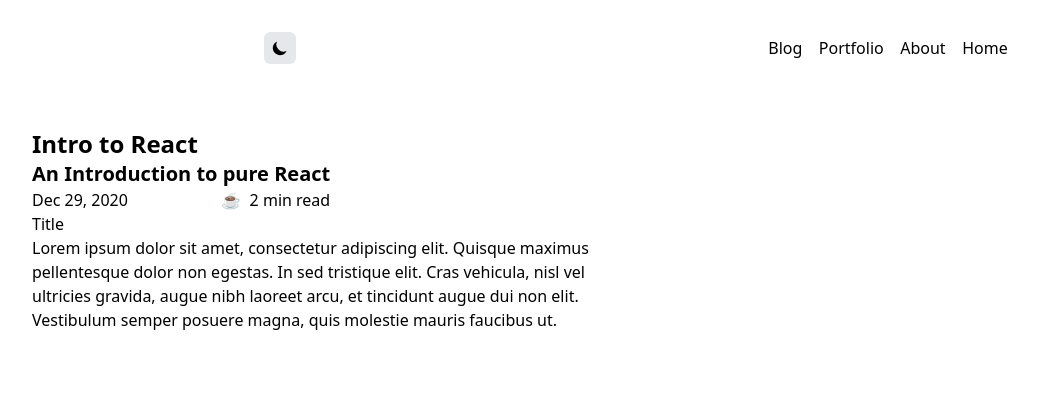
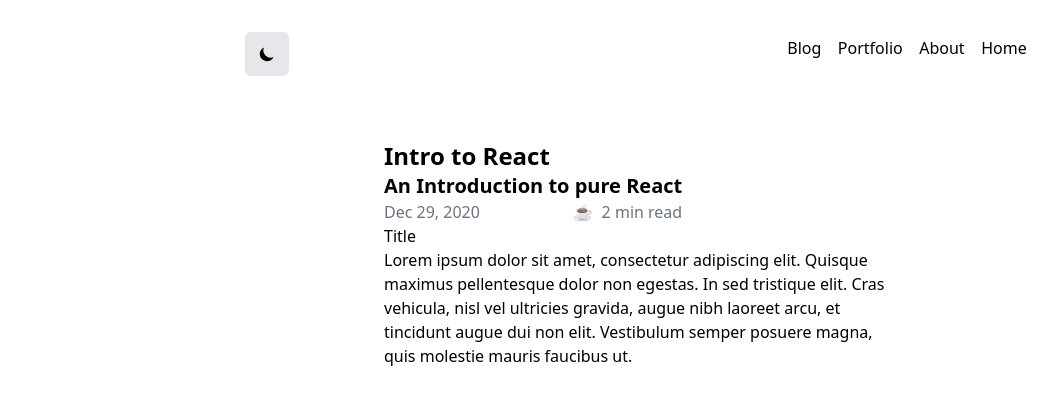
Before and after one commit to oliverloops/oliverloops.com, a Next.js app: page /blog/post-1 in a window 1280 px wide. Shown: the top 400 px of the page, without its empty margins (0-1057 px from the left). Built offline with nearby package versions, Linux system fonts and the light colour scheme.

Commit message:
new layout added

```diff
--- a/components/HeadPost.js
+++ b/components/HeadPost.js
@@ -4,8 +4,8 @@
       <div className="text-2xl font-extrabold">{meta.title}</div>
       <div className="text-xl font-semibold">{meta.description}</div>
       <div className="flex justify-between row">
-        <div className="">{meta.date}</div>
-        <div>
+        <div className="text-gray-500">{meta.date}</div>
+        <div className="text-gray-500">
           <span role="img" aria-label="coffee">
             ☕️
           </span>{" "}
--- a/components/Header.js
+++ b/components/Header.js
@@ -4,15 +4,15 @@
 
 export default function Header() {
   return (
-    <nav className="flex justify-around flex-row fixed sticky sticky-nav top-0 h-18 p-8 bg-white dark:bg-black bg-opacity-60">
+    <nav className="flex justify-around flex-row fixed sticky sticky-nav top-0 h-18 py-8 bg-white dark:bg-black bg-opacity-60">
       <div>
-        <button className="flex justify-center items-center rounded-md bg-gray-200 h-8 w-8">
+        <button className="flex justify-center items-center rounded-md bg-gray-200 h-11 w-11 ">
           <HiMoon className="icon" />
         </button>
       </div>
       <div className="flex justify-around flex-row w-64">
         <div className="p-1">
-          <Link href="/">
+          <Link href="/blog">
             <a className="dark:text-white">Blog</a>
           </Link>
         </div>
--- a/components/Layout.js
+++ b/components/Layout.js
@@ -13,7 +13,7 @@
 
       <main>
         <Header />
-        <div className="flex flex-col justify-center items-start max-w-2xl p-8">
+        <div className="flex flex-col justify-center items-start max-w-xl  mx-auto  px-8 py-8">
           {children}
         </div>
       </main>
--- a/components/Post.js
+++ b/components/Post.js
@@ -8,10 +8,10 @@
   } = post;
 
   return (
-    <article className="w-full flex flex-col justify-center items-start h-32">
+    <article className="w-full flex flex-col justify-center items-start h-36">
       <HeadPost meta={meta} />
       <Link href={"/blog" + link}>
-        <a>Read more →</a>
+        <a className="text-blue-700 hover:text-blue-500">Read more →</a>
       </Link>
     </article>
   );
--- /dev/null
+++ b/pages/blog.js
@@ -0,0 +1,12 @@
+import { Post } from "../components/Post";
+import { posts } from "../getAllPosts";
+
+export default function Blog() {
+  return (
+    <>
+      {posts.map((post) => (
+        <Post key={post.link} post={post} />
+      ))}
+    </>
+  );
+}
--- a/pages/index.js
+++ b/pages/index.js
@@ -1,12 +1,11 @@
-import { Post } from "../components/Post";
-import { posts } from "../getAllPosts";
-
 export default function Home() {
   return (
     <>
-      {posts.map((post) => (
-        <Post key={post.link} post={post} />
-      ))}
+      <h1 className="font-bold text-3xl">Hi, I'm Oliver Lopez</h1>
+      <h3 className="text-gray-500">
+        I'm a software developer, rookie barista, chef amateur, writer and
+        poetry lover.
+      </h3>
     </>
   );
 }
--- a/styles/global.css
+++ b/styles/global.css
@@ -20,6 +20,10 @@
   transition: background-color 0.1 ease-in-out;
 }
 
+.blog-content {
+  width: 80%;
+}
+
 .icon {
   font-size: 18px;
 }
```
